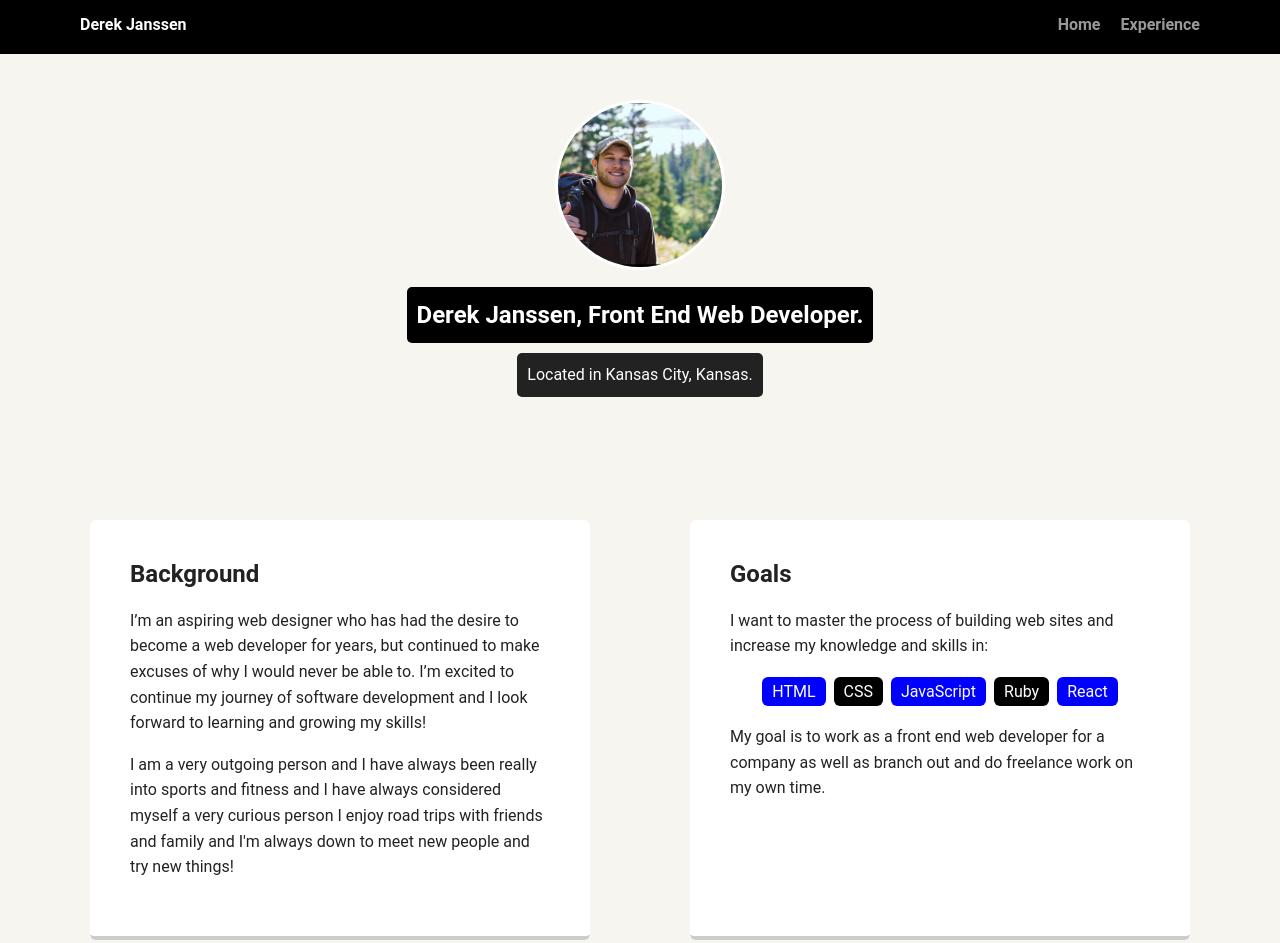
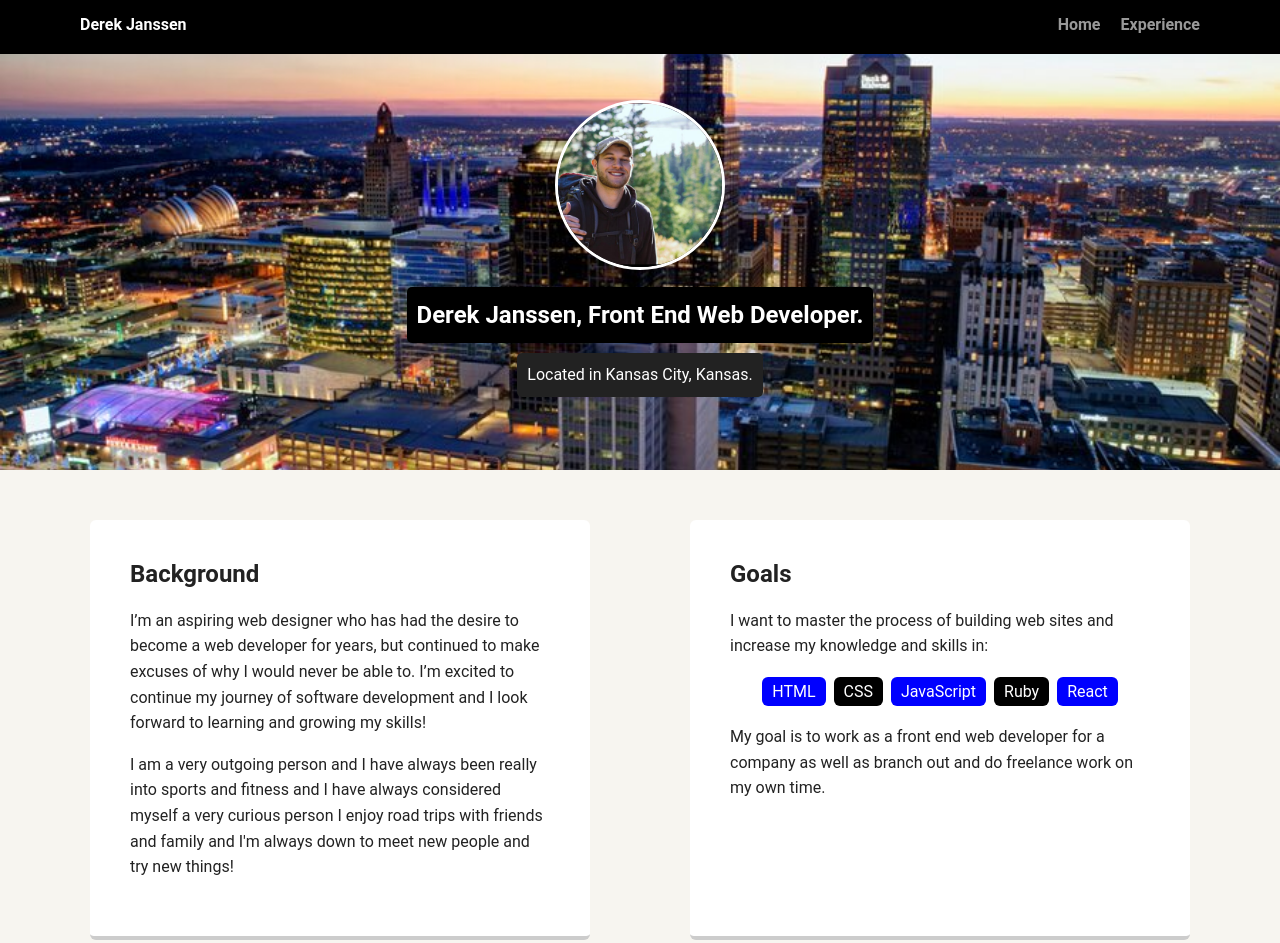
Before and after one commit to derektyler1998/Personal-Profile-Page, a plain HTML site: page portfolio_update_v1 2/index.html in a window 1280 px wide. Shown: the top 943 px of the page. Drawn offline with Linux system fonts and the light colour scheme.

Commit message:
Update styles.css

```diff
--- a/portfolio_update_v1 2/styles.css
+++ b/portfolio_update_v1 2/styles.css
@@ -57,7 +57,7 @@ a:hover {
 
 header {
   text-align: center;
-  background: url("skyline-background.jpeg") no-repeat top center;
+  background: url("images/skyline-background.jpeg") no-repeat top center;
   background-size: cover;
   overflow: hidden;
   padding-top: 60px;
```
